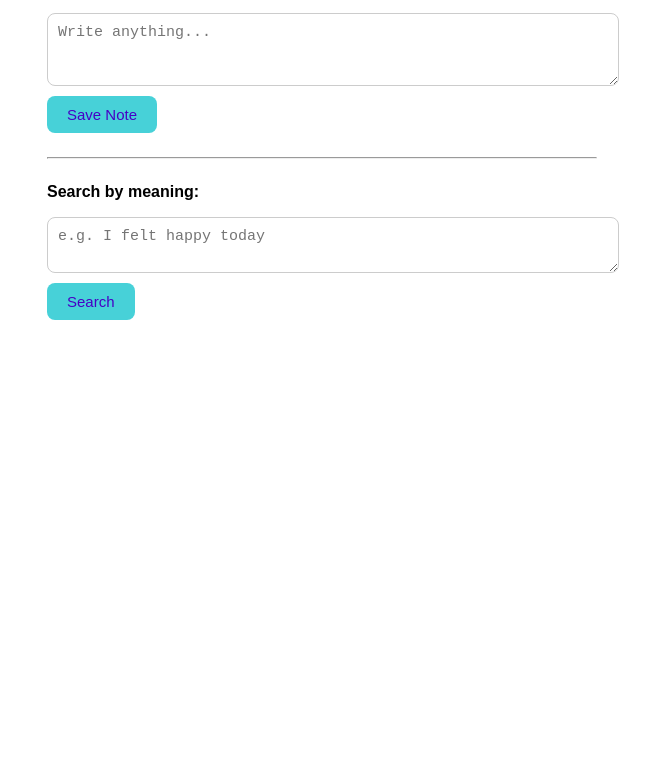
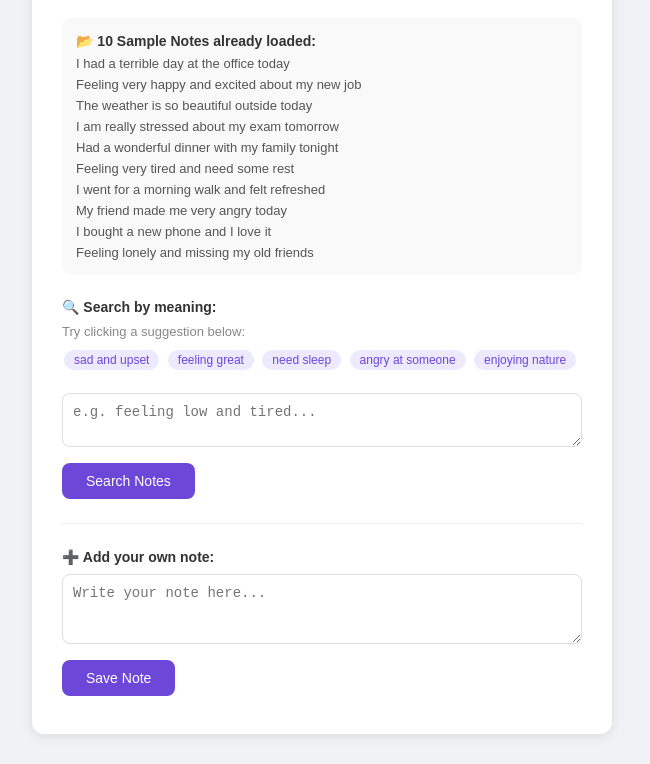
Before and after one commit to Shalini15-cr/Smart-Notes-Using-Sematic-Search, a plain HTML site: page index.html in a window 1280 px wide. Shown: the part 113-877 px from the top of the page, without its empty margins (318-968 px from the left). Before the commit the page ends 800 px from the top, so only its background shows below. Drawn offline with Linux system fonts and the light colour scheme.

Commit message:
Add files via upload

```diff
--- a/index.html
+++ b/index.html
@@ -1,56 +1,183 @@
 <!DOCTYPE html>
 <html>
 <head>
-  <title>Smart Notes</title>
+  <title>Smart Notes Search</title>
   <style>
-    body { font-family: Arial, sans-serif; max-width: 550px; margin: 50px auto; padding: 0 16px; }
-    textarea { width: 100%; padding: 10px; font-size: 15px; border: 1px solid #ccc; border-radius: 8px; resize: vertical; }
-    button { padding: 10px 20px; background: #47d1d8; color: lab(26.06% 58.92 -84.4); border: none; border-radius: 8px; cursor: pointer; font-size: 15px; margin: 6px 4px 0 0; }
-    .result { background: hwb(195 15% 22%); padding: 12px; border-radius: 8px; margin-top: 8px; font-size: 14px; }
-    h1 { font-size: 22px; }
+    * { box-sizing: border-box; margin: 0; padding: 0; }
+    body {
+      font-family: Arial, sans-serif;
+      background: #f0f2f5;
+      min-height: 100vh;
+      padding: 30px 16px;
+    }
+    .container {
+      max-width: 580px;
+      margin: 0 auto;
+      background: white;
+      border-radius: 12px;
+      padding: 30px;
+      box-shadow: 0 2px 12px rgba(0,0,0,0.1);
+    }
+    h1 { font-size: 22px; color: #6c47d8; margin-bottom: 6px; }
+    p.sub { color: #888; font-size: 13px; margin-bottom: 24px; }
+    label { font-size: 14px; font-weight: bold; color: #333; }
+    textarea {
+      width: 100%;
+      padding: 10px;
+      font-size: 14px;
+      border: 1px solid #ddd;
+      border-radius: 8px;
+      resize: vertical;
+      margin: 8px 0 12px;
+    }
+    button {
+      padding: 10px 24px;
+      background: #6c47d8;
+      color: white;
+      border: none;
+      border-radius: 8px;
+      cursor: pointer;
+      font-size: 14px;
+    }
+    button:hover { background: #5535b8; }
+    hr { margin: 24px 0; border: none; border-top: 1px solid #eee; }
+    .result {
+      background: #f6f3ff;
+      border-left: 4px solid #6c47d8;
+      padding: 12px;
+      border-radius: 6px;
+      margin-top: 10px;
+      font-size: 14px;
+      color: #333;
+    }
+    .status { font-size: 13px; color: #888; margin-top: 8px; }
+    .sample-notes {
+      background: #f9f9f9;
+      border-radius: 8px;
+      padding: 14px;
+      margin-bottom: 24px;
+    }
+    .sample-notes p { font-size: 13px; color: #555; margin-top: 6px; }
+    .tag {
+      display: inline-block;
+      background: #ede9ff;
+      color: #6c47d8;
+      border-radius: 20px;
+      padding: 3px 10px;
+      font-size: 12px;
+      margin: 3px 2px;
+      cursor: pointer;
+    }
   </style>
 </head>
 <body>
-  <h1> Smart Notes Search</h1>
+  <div class="container">
 
-  <p><strong>Add a note:</strong></p>
-  <textarea id="note" rows="3" placeholder="Write anything..."></textarea>
-  <button onclick="addNote()">Save Note</button>
+    <h1>📝 Smart Notes Search</h1>
+    <p class="sub">Search your notes by meaning using Endee Vector Database + AI</p>
 
-  <hr style="margin:24px 0">
+    <!-- Sample notes section -->
+    <div class="sample-notes">
+      <label>📂 10 Sample Notes already loaded:</label>
+      <p>I had a terrible day at the office today</p>
+      <p>Feeling very happy and excited about my new job</p>
+      <p>The weather is so beautiful outside today</p>
+      <p>I am really stressed about my exam tomorrow</p>
+      <p>Had a wonderful dinner with my family tonight</p>
+      <p>Feeling very tired and need some rest</p>
+      <p>I went for a morning walk and felt refreshed</p>
+      <p>My friend made me very angry today</p>
+      <p>I bought a new phone and I love it</p>
+      <p>Feeling lonely and missing my old friends</p>
+    </div>
 
-  <p><strong>Search by meaning:</strong></p>
-  <textarea id="query" rows="2" placeholder="e.g. I felt happy today"></textarea>
-  <button onclick="search()">Search</button>
+    <!-- Search section -->
+    <label>🔍 Search by meaning:</label>
+    <p class="status">Try clicking a suggestion below:</p>
 
-  <div id="results"></div>
+    <!-- Quick search suggestions -->
+    <div style="margin: 8px 0 12px">
+      <span class="tag" onclick="fillSearch('sad and upset')">sad and upset</span>
+      <span class="tag" onclick="fillSearch('feeling great')">feeling great</span>
+      <span class="tag" onclick="fillSearch('need sleep')">need sleep</span>
+      <span class="tag" onclick="fillSearch('angry at someone')">angry at someone</span>
+      <span class="tag" onclick="fillSearch('enjoying nature')">enjoying nature</span>
+    </div>
+
+    <textarea id="query" rows="2" placeholder="e.g. feeling low and tired..."></textarea>
+    <button onclick="search()">Search Notes</button>
+
+    <div id="results" style="margin-top:16px"></div>
+
+    <hr>
+
+    <!-- Add your own note -->
+    <label>➕ Add your own note:</label>
+    <textarea id="note" rows="3" placeholder="Write your note here..."></textarea>
+    <button onclick="addNote()">Save Note</button>
+    <div id="save-status" class="status"></div>
+
+  </div>
 
   <script>
-  const API = "https://YOUR-RENDER-URL.onrender.com";
+    const API = "https://smart-notes-using-sematic-search.onrender.com";
 
-    async function addNote() {
-      const text = document.getElementById("note").value;
-      await fetch(`${API}/add`, {
-        method: "POST",
-        headers: {"Content-Type": "application/json"},
-        body: JSON.stringify({ text })
-      });
-      alert("Note saved!");
-      document.getElementById("note").value = "";
+    function fillSearch(text) {
+      document.getElementById("query").value = text;
+      search();
     }
 
     async function search() {
       const text = document.getElementById("query").value;
-      const res = await fetch(`${API}/search`, {
-        method: "POST",
-        headers: {"Content-Type": "application/json"},
-        body: JSON.stringify({ text })
-      });
-      const data = await res.json();
+      if (!text) return alert("Please type something to search!");
+
       document.getElementById("results").innerHTML =
-        data.results.length
-          ? data.results.map(r => `<div class="result">${r}</div>`).join("")
-          : "<div class='result'>No similar notes found.</div>";
+        "<p class='status'>Searching...</p>";
+
+      try {
+        const res = await fetch(`${API}/search`, {
+          method: "POST",
+          headers: { "Content-Type": "application/json" },
+          body: JSON.stringify({ text })
+        });
+        const data = await res.json();
+
+        if (data.results && data.results.length > 0) {
+          document.getElementById("results").innerHTML =
+            "<label>✅ Similar notes found:</label>" +
+            data.results.map(r =>
+              `<div class="result">${r}</div>`
+            ).join("");
+        } else {
+          document.getElementById("results").innerHTML =
+            "<div class='result'>No similar notes found. Try different words.</div>";
+        }
+      } catch (err) {
+        document.getElementById("results").innerHTML =
+          "<div class='result' style='color:red'>Backend is starting up... wait 30 seconds and try again!</div>";
+      }
+    }
+
+    async function addNote() {
+      const text = document.getElementById("note").value;
+      if (!text) return alert("Please write a note first!");
+
+      document.getElementById("save-status").textContent = "Saving...";
+
+      try {
+        const res = await fetch(`${API}/add`, {
+          method: "POST",
+          headers: { "Content-Type": "application/json" },
+          body: JSON.stringify({ text })
+        });
+        const data = await res.json();
+        document.getElementById("save-status").textContent =
+          "✅ Note saved successfully!";
+        document.getElementById("note").value = "";
+      } catch (err) {
+        document.getElementById("save-status").textContent =
+          "❌ Error saving. Backend may be starting up, try again!";
+      }
     }
   </script>
 </body>
```
